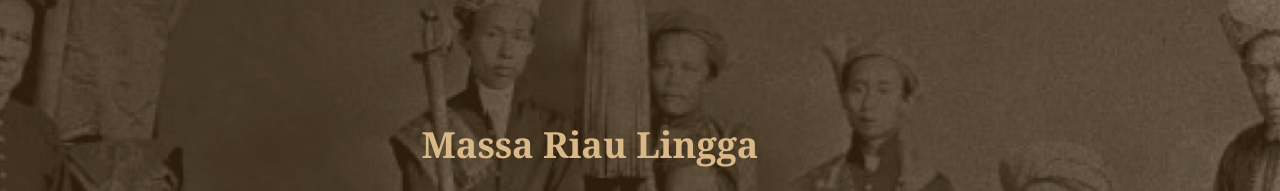
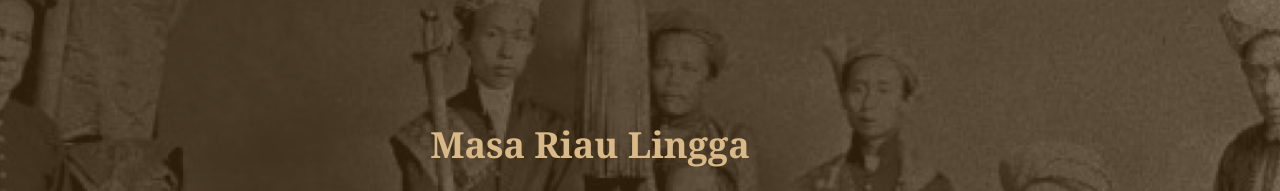
Before and after one commit to knaw04/WEB-Digital-Story-Telling-Museum-Batam-RAH, a plain HTML site: page index.html in a window 1280 px wide. Shown: the part 3720-3911 px from the top of the page. Drawn offline with nearby package versions, Linux system fonts and the light colour scheme.

```diff
--- a/index.html
+++ b/index.html
@@ -140,7 +140,7 @@
     <!-- Slide 5 -->
      <section class="baris1">
      <div class="konten1">
-      <h2>Massa Riau Lingga</h2>
+      <h2>Masa Riau Lingga</h2>
       <hr>
       <P>
       Batam termasuk kerajaan riau lingga, yang pada waktu itu berpusat di johor satu pemerintahan riau lingga
```
